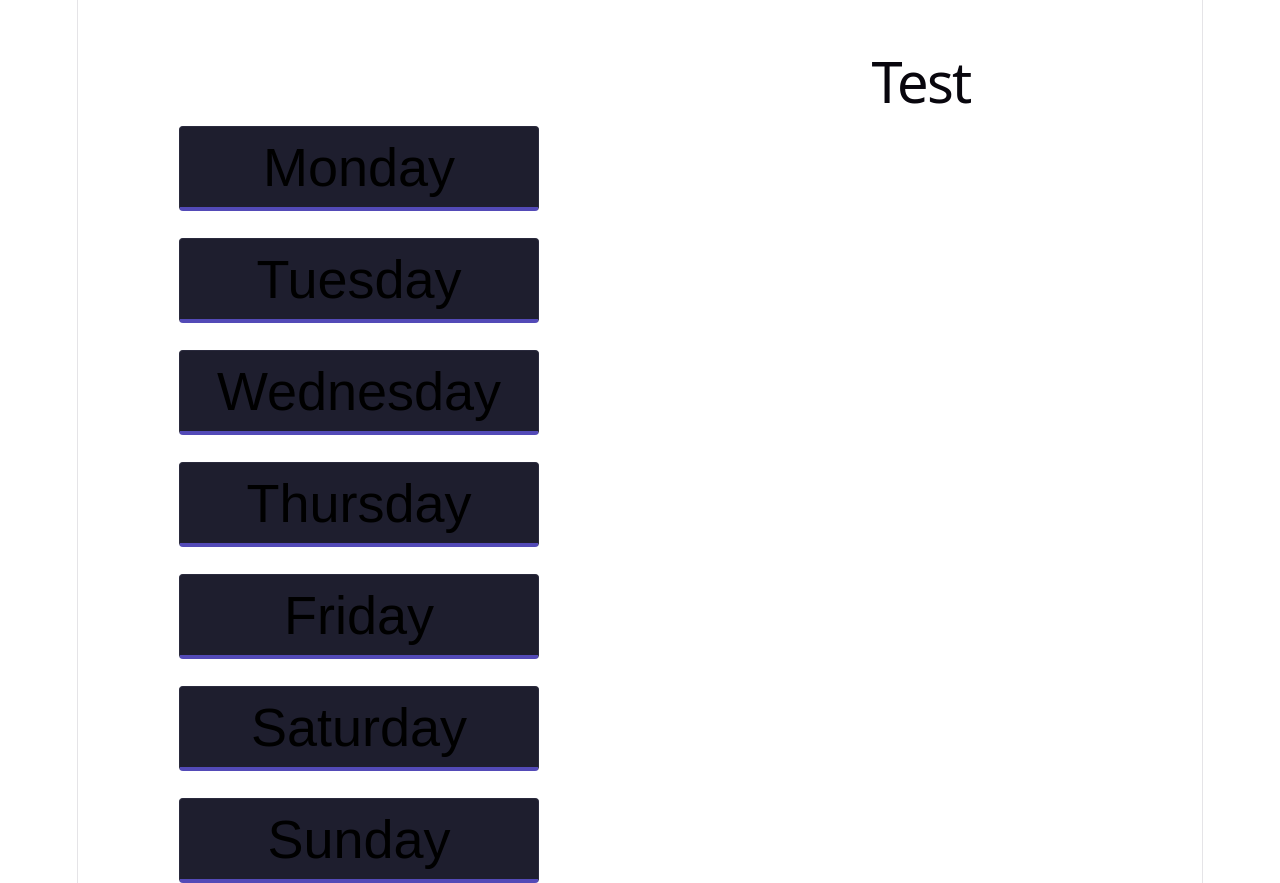
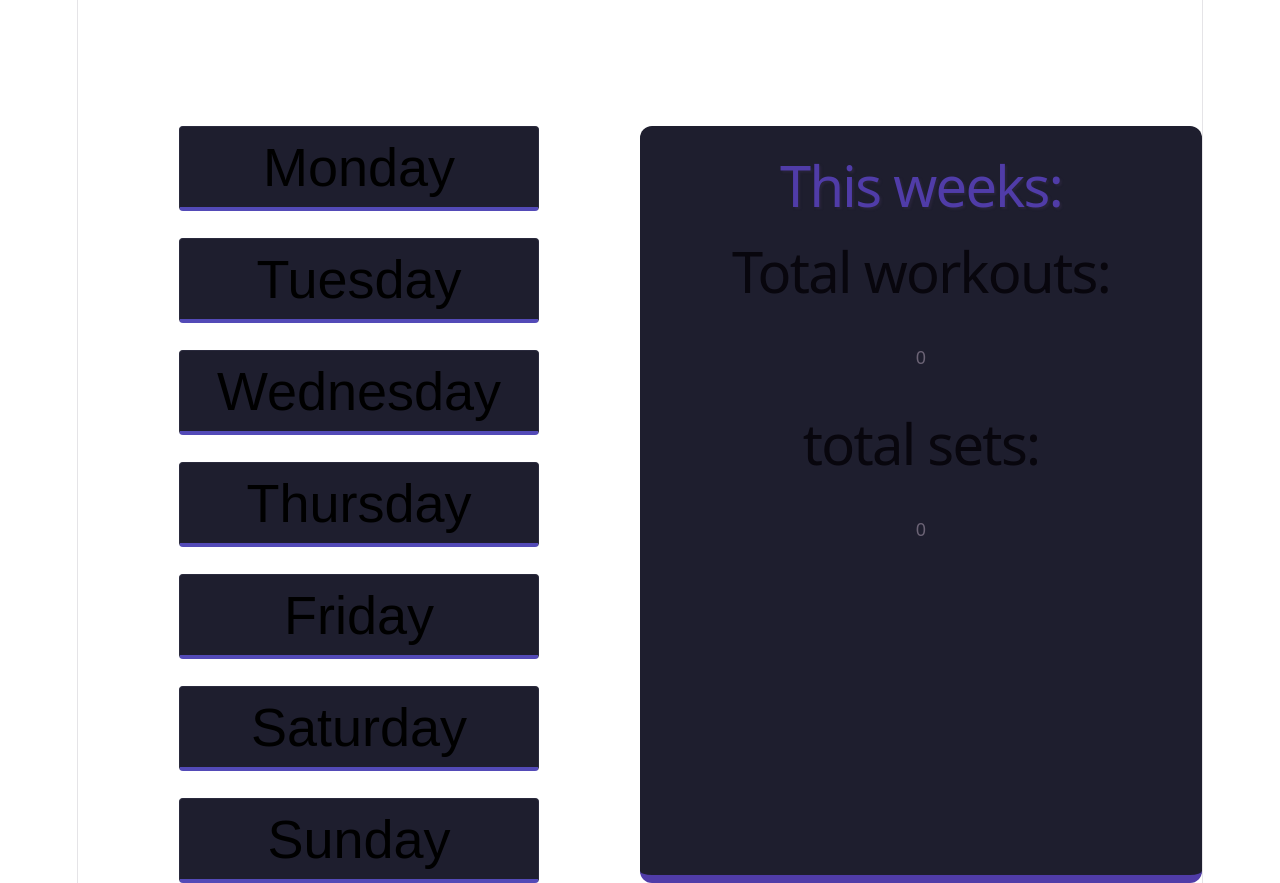
Before and after one commit to Christianvdev/FitnessApp, a React app in the folder Fitness/frontend/: page /home in a window 1280 px wide. Built offline with nearby package versions, Linux system fonts and the light colour scheme; no server answers; sample sign-in values are in the browser's storage; the HTML template or start-up script is replaced by a standard one.

Commit message:
Added total workouts and sets to home page.

```diff
--- a/Fitness/frontend/src/DashboardPage.jsx
+++ b/Fitness/frontend/src/DashboardPage.jsx
@@ -9,6 +9,8 @@ const DashboardPage = () => {
     const [selectedDay, setSelectedDay] = useState('Monday')
 
     const [username, setUsername] = useState('')
+    const [totalWorkouts, setTotalWorkouts] = useState(0)
+    const [totalSets, setTotalSets] = useState(0)
     const navigate = useNavigate()
     useEffect(() => {
 
@@ -33,6 +35,23 @@ const DashboardPage = () => {
 
         }
 
+        const fetchWorkouts = async () => {
+            try{
+                const response = await api.get(`/api/tracker/workout/`)
+                setTotalWorkouts(response.data.length)
+
+                const total = response.data.reduce((sum, workout,) => {
+                    return sum + workout.sets
+                }, 0)
+
+                setTotalSets(total)
+            }
+                catch(err){
+                console.log(err)
+            }
+
+        }
+        fetchWorkouts()
         fetchUser()
     }, [])
 
@@ -56,7 +75,15 @@ const DashboardPage = () => {
                 </div>
             </div>
             <div className="dashboard-right">
-                <h1>Test</h1>
+                <h1 className="dr-header"> This weeks:</h1>
+                <div className="workout-amount">
+                        <h1>Total workouts:</h1>
+                        {totalWorkouts && <h1 className="dr-stat">{totalWorkouts}</h1>}
+                </div>
+                <div className="workout-sets">
+                    <h1>total sets:</h1>
+                    {totalSets && <h1 className="dr-stat">{totalSets}</h1>}
+                </div>
             </div>
         </div>
 
--- a/Fitness/frontend/src/styles/DashboardPage.css
+++ b/Fitness/frontend/src/styles/DashboardPage.css
@@ -1,5 +1,5 @@
 .title{
-    position: fixed;
+    position: absolute;
     top: 0;
     left: 50%;
     transform: translateX(-50%);
@@ -53,3 +53,37 @@
     font-size: 3rem;
     padding: .5rem;
 }
+
+.dr-header{
+    color: #503ca8;
+    text-shadow: 2px 2px 2px #28243a;
+
+}
+
+.dr-box{
+
+}
+
+.dr-stat{
+    background: #13131f;
+    border-radius: 8px;
+    border-bottom: 4px solid #503ca8;
+    padding: 10px;
+    text-align: center;
+    display: flex;
+    flex-direction: column;
+    gap: 4px;
+    justify-self: center;
+
+    width: 80%;
+}
+
+.dashboard-right{
+    margin-top: 5rem;
+    line-height: 3rem;
+
+    background-color: #1e1e2e;
+    border-bottom: 8px solid #503ca8;
+
+    border-radius: 12px;
+}
--- a/Fitness/frontend/src/styles/WorkoutDay.css
+++ b/Fitness/frontend/src/styles/WorkoutDay.css
@@ -112,9 +112,9 @@
 .form-text{
     background-color: #1e1e2e;
     border: 1px solid #2a2a3d;
-    border-left: 4px solid #534AB7;
     border-radius: 12px;
     padding: .5rem;
+    border-left: 4px solid #534AB7;
 }
 
 .history-section{
@@ -132,16 +132,20 @@
     height: 70vh;
     width: 4rem;
 
-    background-color: #3d2c88;
-    border: 2px solid #2f2b5e;
+    background-color: #100b27;
+    border: 2px solid #37353f;
 
      transition: background-color .2s ease, color .2s ease;
 
     border-radius: 100px;
+    color: #534AB7;
+    font-size: 1.5rem;
+    font-family:inherit;
 }
 
 .exit-button:hover{
-    background-color: #292969;
+    background-color: #534AB7;
+    color: #100b27;
 }
 
 .no-workout{
```
Also changed, not shown: 1 other file (tests, documents, lock files or other folders).
